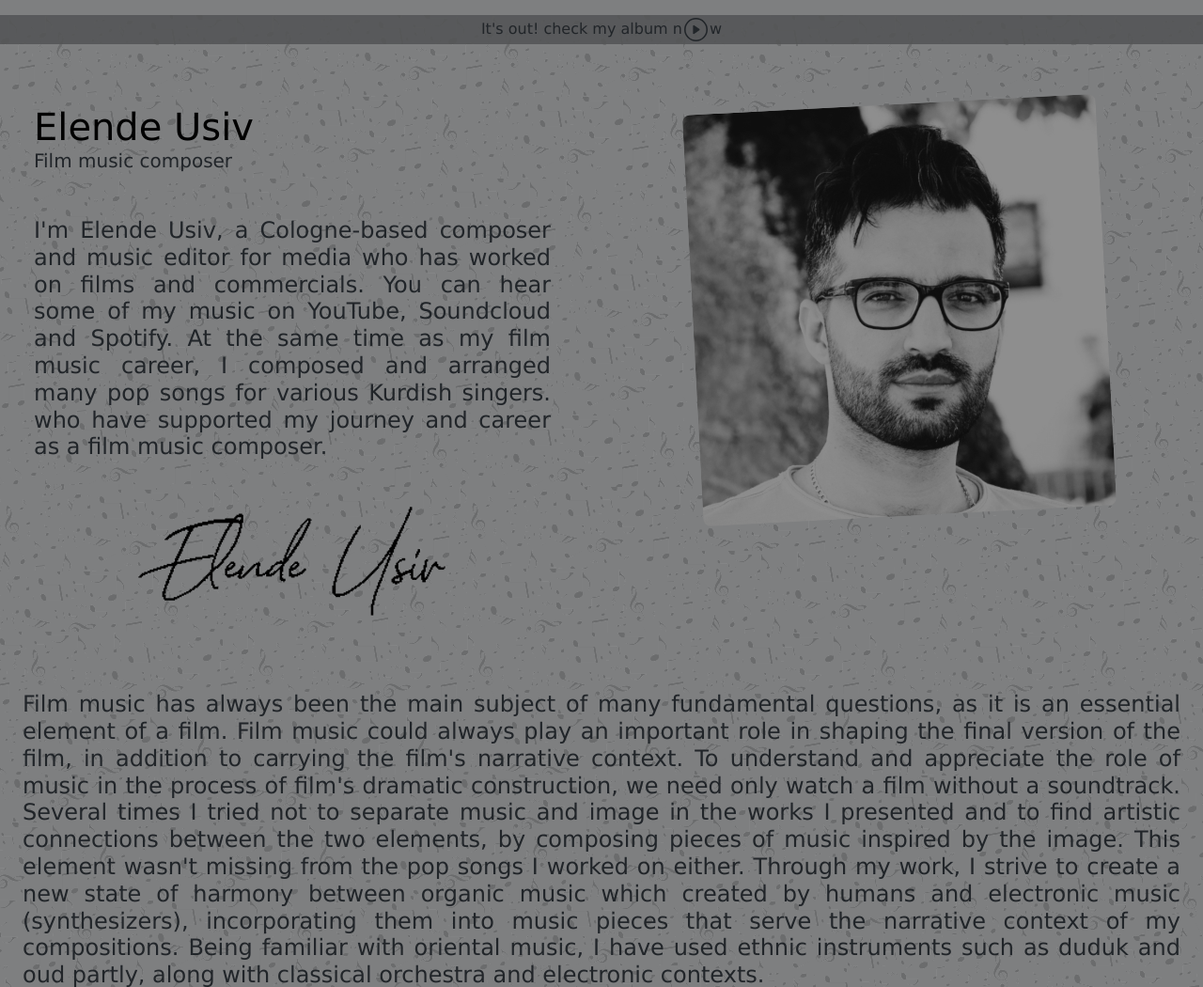
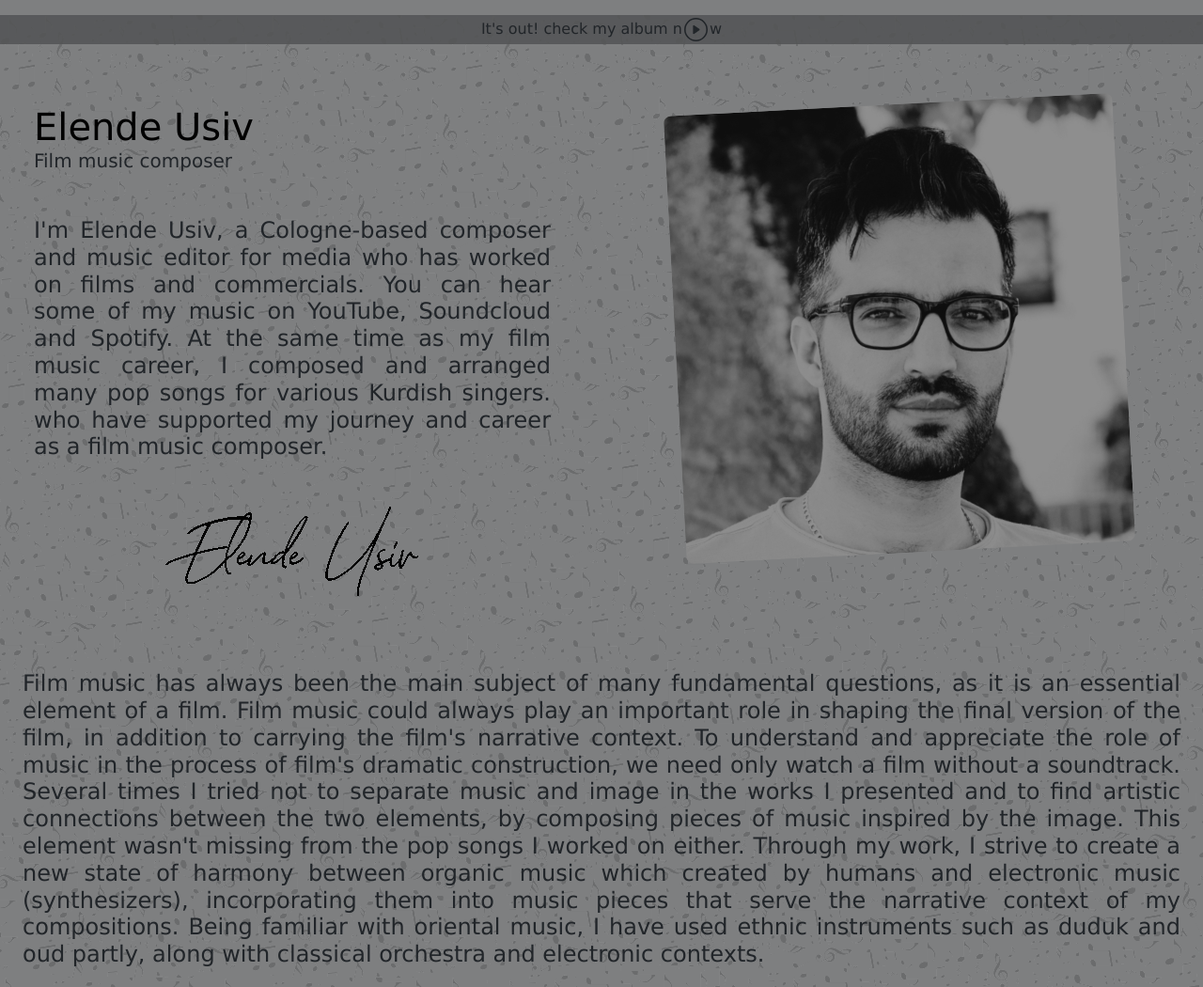
Before and after one commit to Mo-Inalo/elende-usiv.de, a PHP site: page / in a window 1280 px wide. Shown: the part 126-1176 px from the top of the page at 94% size. Run offline with PHP 8.4, Linux system fonts and the light colour scheme; some libraries are stand-ins or nearby versions.

Commit message:
helligkeit und bild geändert

```diff
--- a/contact.php
+++ b/contact.php
@@ -14,9 +14,9 @@ include "templates/nav.php"
 
 
 <div class="containercontact" style="background: url('/images/entfer.png')">
-<div   class="p-md-3" style="max-width: 1000px ; margin-left: auto; margin-right: auto">
+<div   class="p-md-5" style="max-width: 1000px ; margin-left: auto; margin-right: auto">
 
-        <h3 style = "text-align: justify" class="Elendeauswahl">
+        <h4 style = "text-align: justify" class="Elendeauswahl">
             Thank you very much for your message! We appreciate your interest and are grateful for the time you have
             taken to get in touch with us. Your inquiry is of great importance to us.
 
@@ -24,7 +24,7 @@ include "templates/nav.php"
             Please have some patience as we want to ensure providing you with the best possible support.
 
 
-        </h3>
+        </h4>
 
 
     </div>
--- a/css_my/stylesheet.css
+++ b/css_my/stylesheet.css
@@ -142,6 +142,10 @@ select {
 
 option {
     background-color: rgb(171, 171, 175);
+}
+::placeholder {
+    color: #363434;
+
 }
 
 /* The actual timeline (the vertical ruler) */
--- a/index.php
+++ b/index.php
@@ -39,21 +39,50 @@ include "templates/nav.php"
                 who have supported my journey and career as a film music composer.
 
             </h4>
-        <div class=" ">
-            <center>
-                <img src="images/unterschrift.png" style="width: 60%; height: 60%" alt="">
-            </center>
+        <div  class="row align-items-center">
+            <div class="col">
+
+            </div>
+            <div class="col">
+                <center>
+                    <img src="images/unterschrift.png" style="height: 60%" >
+                </center>
+
+            </div>
+            <div class="col">
+
+            </div>
+
+
         </div>
 
 
         </div>
 
 
-            <div class="col-md-6 p-5" style="position: relative;">
-                <center>
+            <div class="col-md-6 p-5" style=" display: flex; justify-content: center;">
 
-                    <img class="rounded-3 img-fluid" src="images/perso.jpg" alt="Elende Usiv" style="filter: brightness(60%);width: 80%; height: 80%; transform: rotate(-3deg)">
-                </center>
+
+                    <div class="row">
+
+                    </div>
+                    <div class="row">
+                        <center>
+                            <img class="rounded-3 img-fluid" src="images/perso.jpg" alt="Elende Usiv"
+                                 style="filter: brightness(60%);max-width: 80%;  transform: rotate(-3deg); top: 50%;left: 50%">
+
+                        </center>
+
+                    </div>
+                    <div class="row">
+
+                    </div>
+
+
+
+
+
+
 
             </div>
 
--- a/templates/copyrights.php
+++ b/templates/copyrights.php
@@ -2,7 +2,7 @@
 
 <!-- Copyright -->
 <div class="text-center text-dark p-2 copyright" style="font-weight: bold">
-    <span id="year"></span><span>- Copyright ©</span>
+    <span id="year"></span><span> - Copyright ©</span>
     <a href="http://inalo.me/" target="_blank" rel="noopener noreferrer" >
         <img src="/images/inalologo.png" style="width: 70px; height: 30px" alt="">
     </a>
```
